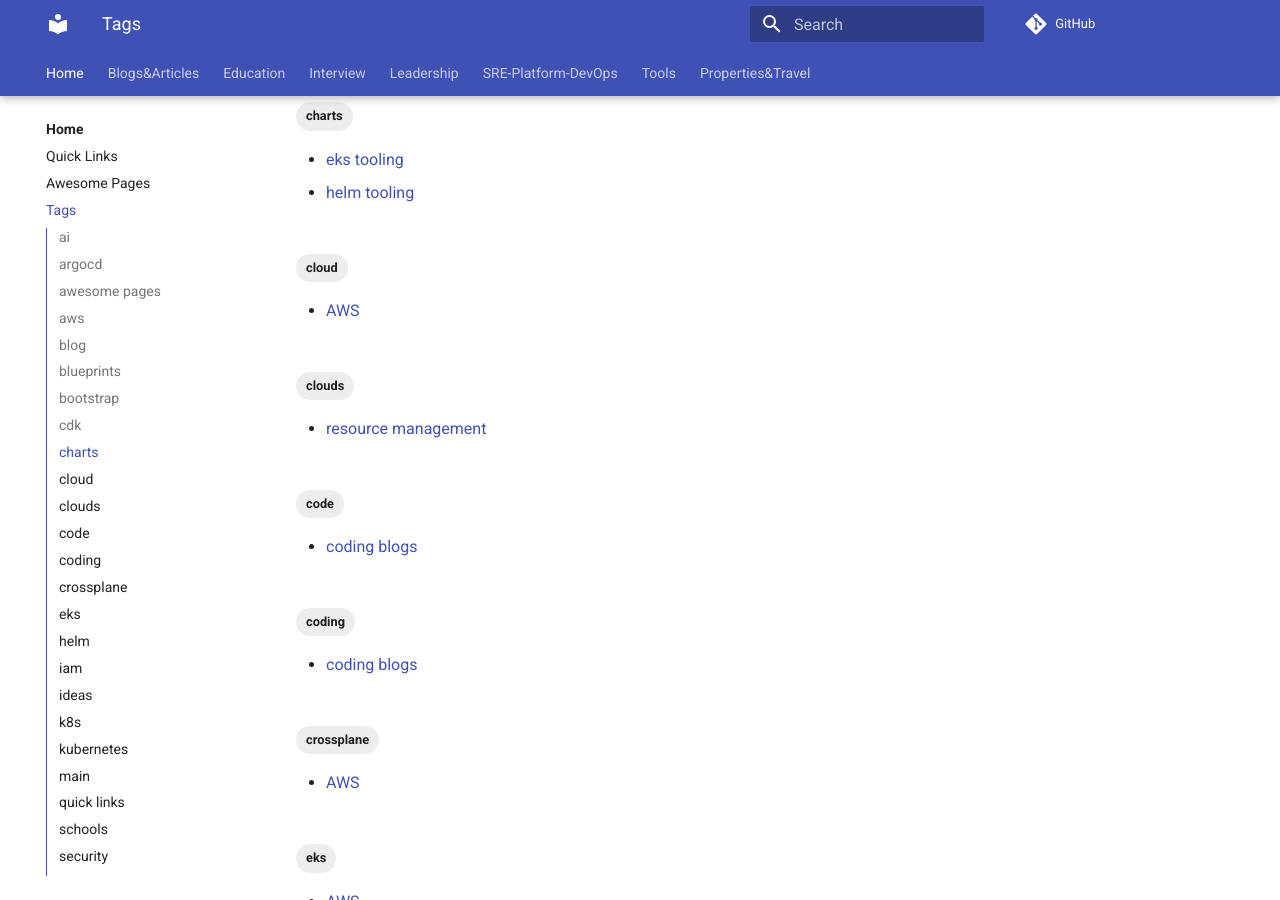
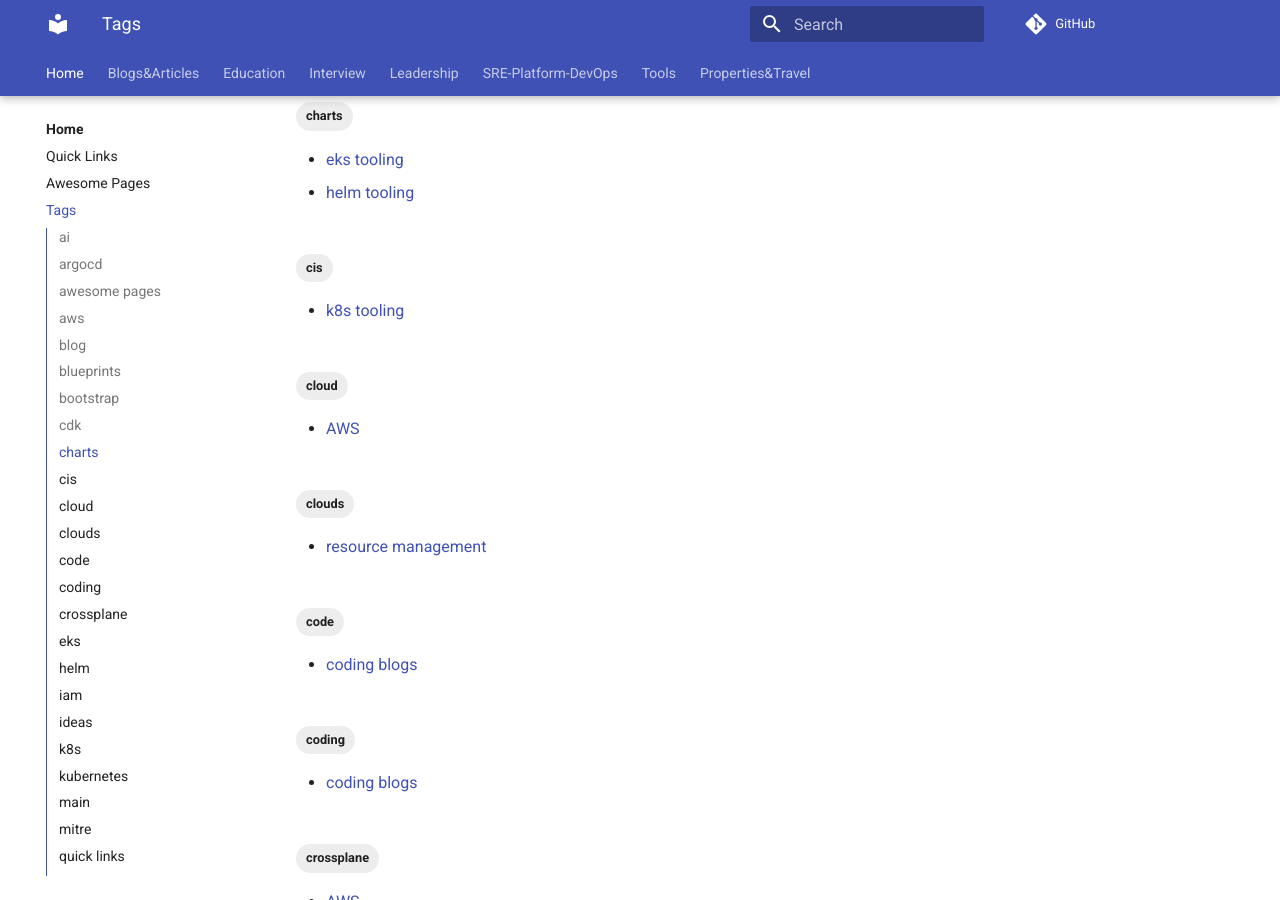
Before and after one commit to ivankatliarchuk/knowledge-base, an MkDocs documentation site: the page built from docs/tags.md, in a window 1280 px wide and 900 px high, scrolled down 1278 px. Built offline with MkDocs 1.6.1 and Material for MkDocs 9.7.7, drawn with Linux system fonts in a browser that asks for light colours; comment, search, counter and statistics services are not loaded.

```diff
--- a/docs/tools/kubernetes/k8s.md
+++ b/docs/tools/kubernetes/k8s.md
@@ -2,7 +2,7 @@
 title: k8s tooling
 summary: Kubernetes tooling
 authors: ["ivan k"]
-tags: ["tools", "k8s", "kubernetes", "k8s"]
+tags: ["tools", "k8s", "kubernetes", "k8s", "cis", "mitre"]
 date: 08-03-2021
 source:
 published: true
@@ -92,7 +92,7 @@ published: true
 - [Docker Bench](https://github.com/docker/docker-bench-security)
 - [K8s guard: Kubernetes Authentication & Authorization WebHook Server](https://github.com/appscode/guard)
 - [Falco: runtime security](https://falco.org/docs/)
-- [KubeScape: k8s security](https://github.com/kubescape/kubescape)
+- [KubeScape: k8s security CIS](https://github.com/kubescape/kubescape)
 
 ### Pod Security
 
```
Also changed, not shown: docs/tools/aws/index.md (+1 -0 lines).
